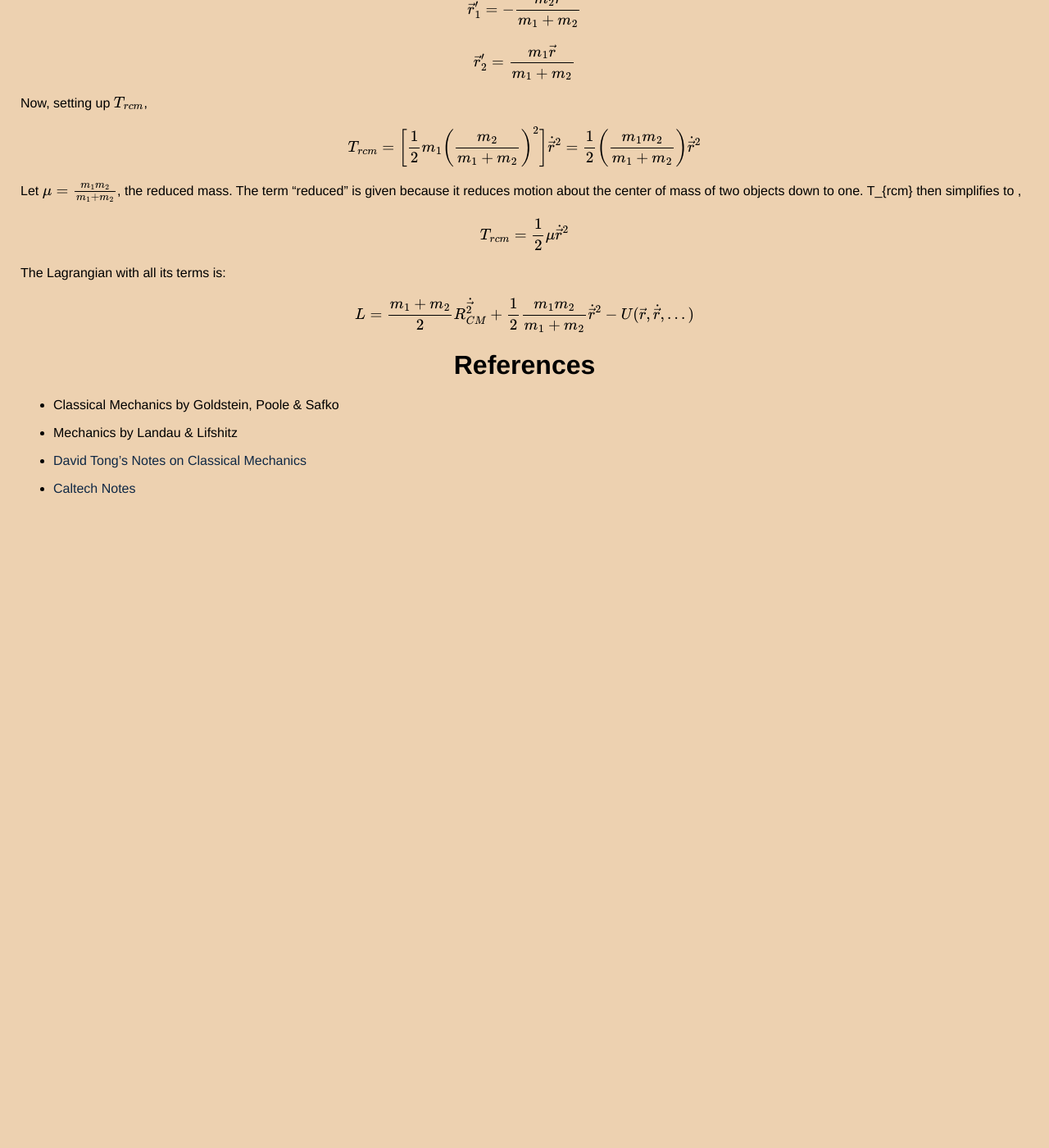
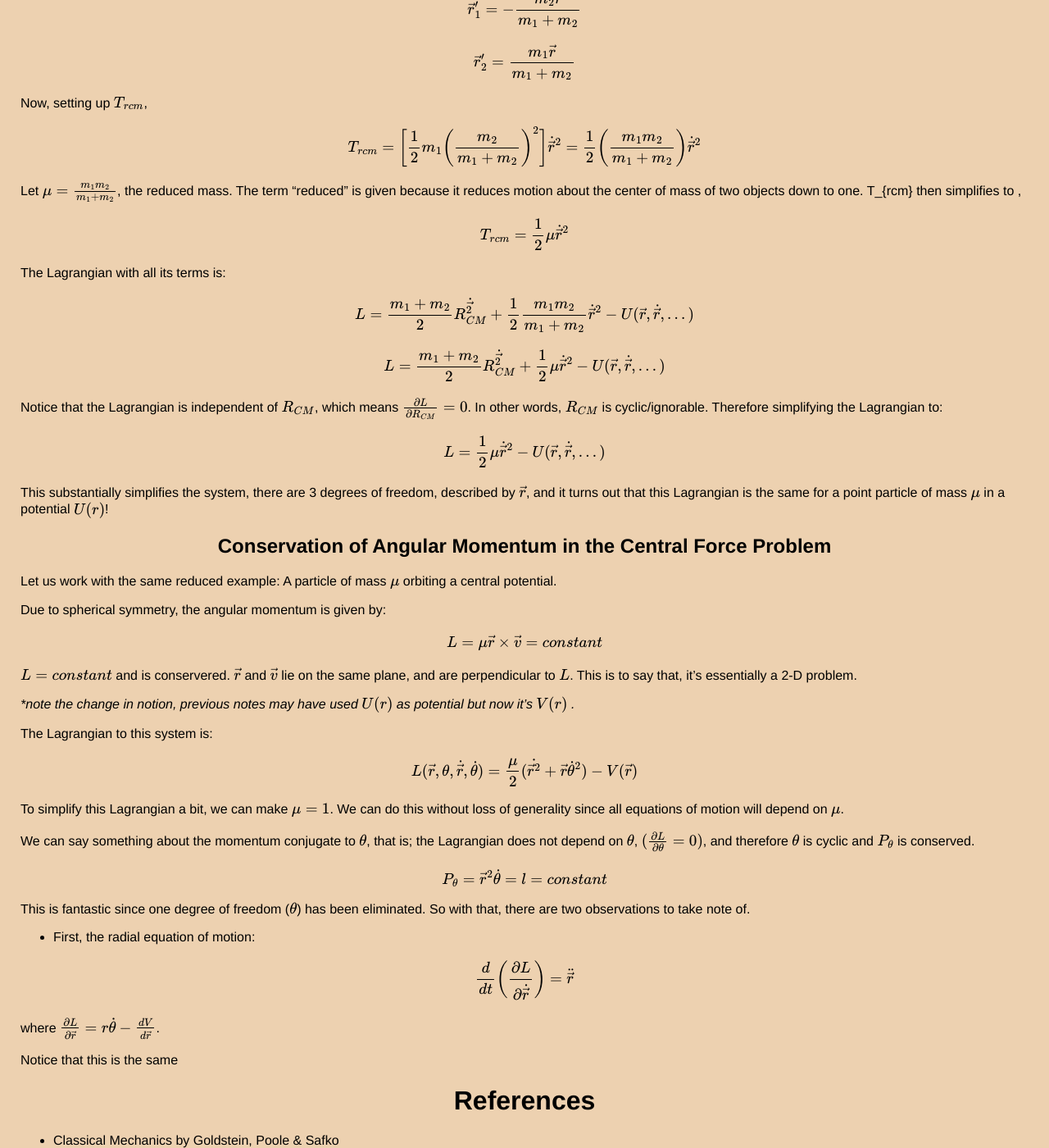
Before and after one commit to thaihangchung7/thaihangchung7.github.io, a Jekyll site: the page built from _notes/classical.md, in a window 1280 px wide and 1400 px high, scrolled down 17756 px. Shown: the whole window at 82% size. Built offline with Jekyll 4.4.1, drawn with Linux system fonts in a browser that asks for light colours; formulas are drawn with MathJax 3; before the commit the page ends 18386 px from its top, so only the background shows below that.

Commit message:
central force problem but with conservation of momentum

```diff
--- a/_notes/classical.md
+++ b/_notes/classical.md
@@ -774,6 +774,49 @@ The Lagrangian with all its terms is:
 
 $$ L = \frac{m_{1} + m_{2}}{2} \dot{\vec{R_{CM}^{2}}}+ \frac{1}{2} \frac{m_{1} m_{2}}{m_{1} + m_{2}} \dot{\vec{r}}^{2} - U(\vec{r}, \dot{\vec{r}}, ...) $$
 
+$$ L = \frac{m_{1} + m_{2}}{2} \dot{\vec{R_{CM}^{2}}}+ \frac{1}{2} \mu \dot{\vec{r}}^{2} - U(\vec{r}, \dot{\vec{r}}, ...) $$
+
+Notice that the Lagrangian is independent of $$ R_{CM} $$, which means $$ \frac{\partial L}{\partial R_{CM}} = 0 $$. In other words, $$ R_{CM} $$ is cyclic/ignorable. Therefore simplifying the Lagrangian to:
+
+$$ L = \frac{1}{2} \mu \dot{\vec{r}}^{2} - U(\vec{r}, \dot{\vec{r}}, ...) $$
+
+This substantially simplifies the system, there are 3 degrees of freedom, described by $$ \vec{r} $$, and it turns out that this Lagrangian is the same for a point particle of mass $$ \mu $$ in a potential $$ U(r) $$!
+
+## Conservation of Angular Momentum in the Central Force Problem
+
+Let us work with the same reduced example: A particle of mass $$\mu$$ orbiting a central potential.
+
+Due to spherical symmetry, the angular momentum is given by:
+
+$$ L = \mu \vec{r} \times \vec{v} = constant$$
+
+$$L = constant$$ and is conservered. $$\vec{r} $$ and $$\vec{v}$$ lie on the same plane, and are perpendicular to $$L$$. This is to say that, it's essentially a 2-D problem.
+
+_*note the change in notion, previous notes may have used $$ U(r) $$ as potential but now it's $$ V(r) $$ ._
+
+The Lagrangian to this system is:
+
+$$ L(\vec{r}, \theta, \dot{\vec{r}}, \dot{\theta}) = \frac{\mu}{2} (\dot{\vec{r}^{2}} + \vec{r} \dot{\theta}^{2}) - V(\vec{r} ) $$
+
+To simplify this Lagrangian a bit, we can make $$ \mu = 1 $$. We can do this without loss of generality since all equations of motion will depend on $$ \mu $$.
+
+We can say something about the momentum conjugate to $$\theta$$, that is; the Lagrangian does not depend on $$\theta$$, $$(\frac{\partial L}{\partial \theta} = 0)$$, and therefore $$\theta$$ is cyclic and $$P_{\theta}$$ is conserved.
+
+$$P_{\theta} = \vec{r}^{2} \dot{\theta} = l = constant$$
+
+This is fantastic since one degree of freedom ($$\theta$$) has been eliminated. So with that, there are two observations to take note of.
+
++ First, the radial equation of motion:
+
+$$ \frac{d}{dt} \bigg( \frac{\partial L}{\partial \dot{\vec{r}}} \bigg)= \ddot{\vec{r}} $$
+
+where $$ \frac{\partial L}{\partial \vec{r}} = r \dot{\theta} - \frac{dV}{d\vec{r}} $$.
+
+Notice that this is the same
+
+
+
+
 
 
 
```
